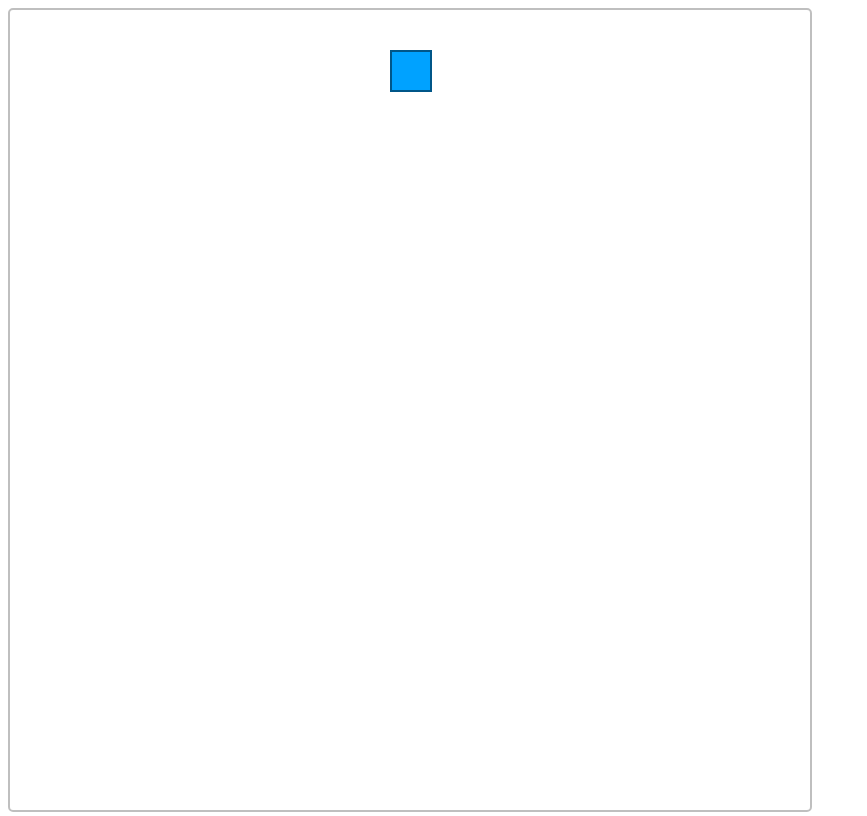
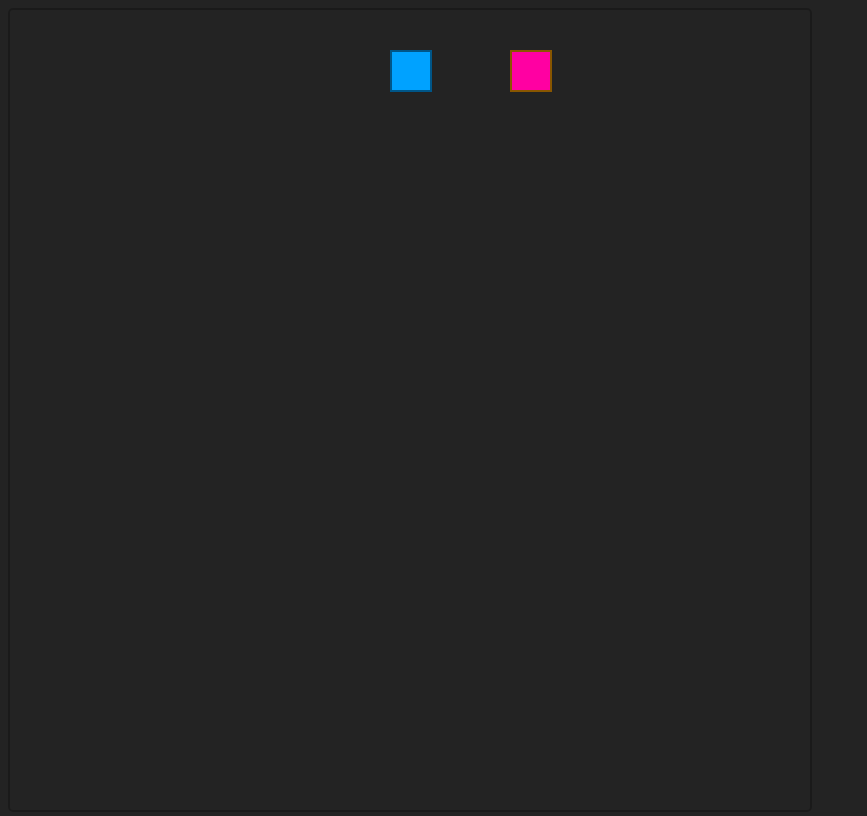
Before and after one commit to JosephThomasVasquez/fabricjs-canvas, a website: page index.html in a window 1280 px wide. Shown: the whole page, without its empty margins (0-867 px from the left). Drawn offline with Linux system fonts and the light colour scheme.

Commit message:
Changed background color

```diff
--- a/app.js
+++ b/app.js
@@ -33,6 +33,18 @@ const rect = new fabric.Rect({
   strokeUniform: true
 });
 
+const rect2 = new fabric.Rect({
+  top: 40,
+  left: (canvas.width / 2 + 100),
+  fill: "#ff00a2",
+  stroke: "#885600",
+  strokeWidth: shapes.strokeWidth,
+  width: shapes.width,
+  height: shapes.height,
+  strokeUniform: true
+});
+
 console.log("rect", rect);
 
 canvas.add(rect);
+canvas.add(rect2);
--- a/styles.css
+++ b/styles.css
@@ -1,3 +1,7 @@
+body {
+    background-color: #232323;
+}
+
 #canvas {
     width: 100%;
     height: 100%;
```
